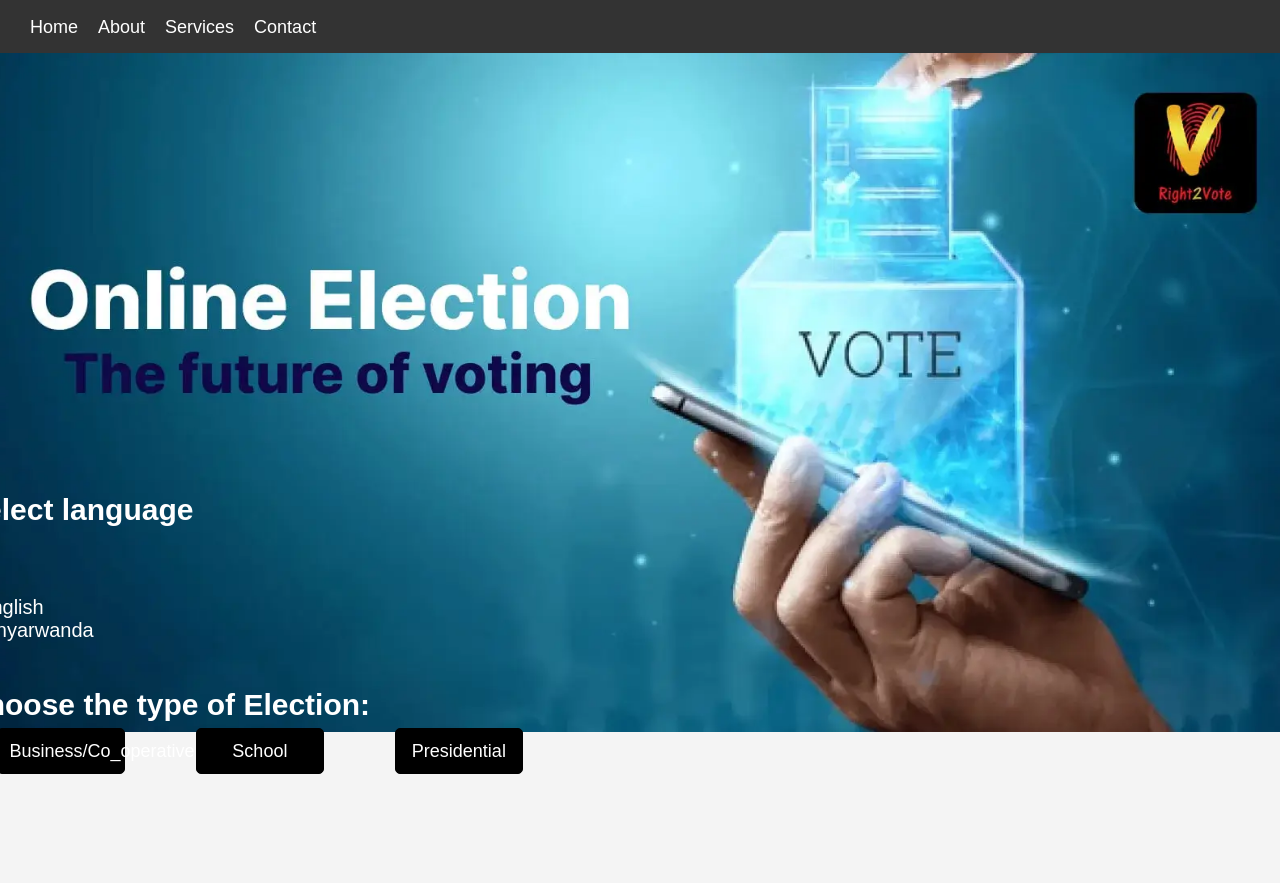
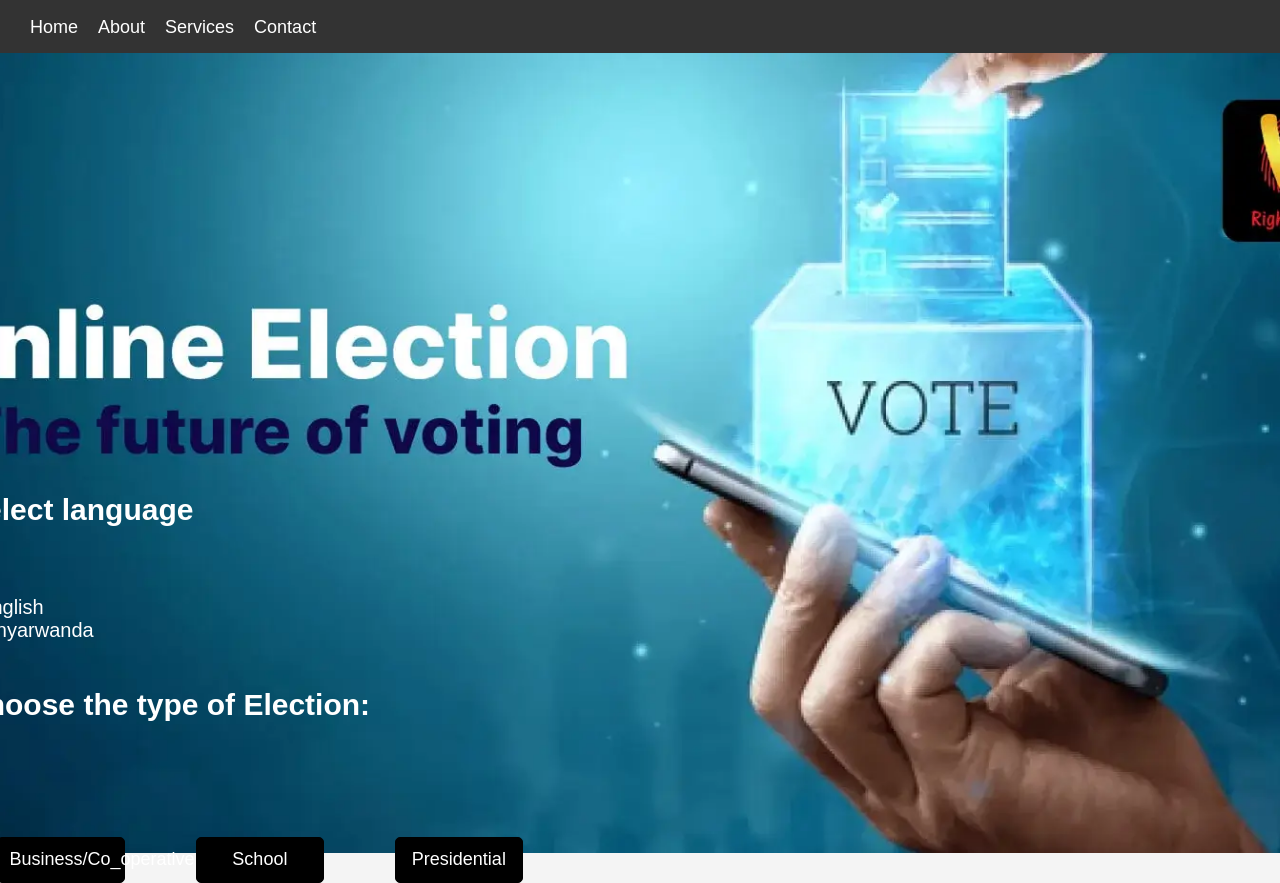
Before and after one commit to benjaminbsv/Amatora, a plain HTML site: page index.html in a window 1280 px wide. Before the commit the page ends 800 px from the top, so only its background shows below. Drawn offline with Linux system fonts and the light colour scheme; files that its build step writes are made by us from their sources; files whose address does not match are found by name.

Commit message:
Update index.html

```diff
--- a/index.html
+++ b/index.html
@@ -4,6 +4,172 @@
     <meta charset="UTF-8">
     <meta name="viewport" content="width=device-width, initial-scale=1.0">
     <title>Voting Platform</title>
+<style>
+    body {
+    width: 100%;
+    margin:0;
+}
+
+
+
+.left {
+    flex: 1;
+    display: flex;
+    justify-content: center;
+    height: 100%;
+    margin-left: -20cm;
+    margin-top: 6.8cm;
+    height: 100%;
+
+
+}
+
+
+
+.container {
+    display: flex;
+    flex-direction: column; /* Bituma byose bikurikirana hejuru-hasi */
+    align-items: center;  /* Bituma byose biba hagati horizontally */
+    gap: 10px; /* Intera hagati y’ibintu */
+}
+
+.continue-btn {
+    margin-top: 15px; /* Bituma button igira intera iri hagati yayo na radio buttons */
+}
+
+.container {
+    display: flex;
+    flex-direction: column; /* Bituma byose bikurikirana hejuru-hasi */
+    align-items: center;  /* Bituma byose biba hagati horizontally */
+    gap: 10px; /* Intera hagati y’ibintu */
+    background-image: url('./online_voting.png');
+    position: relative;
+    background-size: cover; /* Ifoto izuzuza page yose */
+    background-repeat: no-repeat;
+    background-position: center;
+    filter: brightness(100%);
+    min-height: 100vh;
+}
+
+
+.form {
+    position: relative;
+    z-index: 2;
+    background-color: rgba(255, 255, 255, 0.8);
+
+    border-radius: 8px;
+    box-shadow: 0 4px 8px rgba(0, 0, 0, 0.1);
+}
+form {
+    z-index: 2;
+}
+reft form {
+    color : white ;
+    z-index: 1;
+}
+
+
+
+.button-container {
+    display: flex;
+    justify-content: center; /* Centers buttons horizontally */
+    gap: 10px; /* Space between buttons */
+    margin-left: -53.5cm;
+    margin-top: 10px;
+    position: absolute;
+    bottom: 10%;
+    width: 100%;
+}
+
+.btn {
+        padding: 10px 20px;
+        font-size: 16px;
+        border: none;
+        cursor: pointer;
+        border-radius: 5px;
+        position: relative;
+        z-index: 1000;
+}
+
+/* Styles for each button */
+.btn-primary {
+
+
+    width: 18%;
+    padding: 2%;
+    color: rgb(31, 29, 29);
+    border: 1px solid rgb(0, 0, 0);
+    border-radius: 5px;
+    cursor: pointer;
+    position: absolute;
+    bottom: 10%;
+    z-index: 1000;
+    display: block;
+    margin-top: 15px;
+    padding: 12px 20px;
+    width: 10%;
+
+    margin-left: 23cm;
+    margin-bottom: -1.5cm;
+background-color: rgb(20, 19, 19);
+color: white;
+width: 18%;
+padding: 0.9%;
+font-size: 18px;
+transition: 0.3s ease;
+}
+
+.btn-secondary {
+
+    width: 18%;
+    padding: 2%;
+    color: rgb(0, 0, 0);
+    border: 1px solid rgb(0, 0, 0);
+    border-radius: 5px;
+    cursor: pointer;
+    position: absolute;
+    bottom: 10%;
+    z-index: 1000;
+    display: block;
+    margin-top: 15px;
+    padding: 12px 20px;
+    width: 10%;
+
+    margin-left: 30cm;
+    margin-bottom: -1.5cm;
+background-color: rgb(20, 19, 19);
+color: white;
+width: 12%;
+padding: 0.9%;
+font-size: 18px;
+}
+.btn-tertiary {
+    width: 18%;
+    border-radius: 5px;
+    cursor: pointer;
+    position: absolute;
+    bottom: 10%;
+    z-index: 1000;
+    display: block;
+    margin-top: 15px;
+    padding: 12px 20px;
+    width: 15%;
+
+    margin-left: 35cm;
+    margin-bottom: -1.5cm;
+background-color: rgb(20, 19, 19);
+color: white;
+width: 14%;
+padding: 1%;
+font-size: 18px;
+}
+
+.btn:hover {
+    opacity: 0.6;
+}
+</style>
+
+
     <style>
         table {
             width: 80%;
@@ -95,7 +261,7 @@
         }
 
     </style>
-    <link rel="stylesheet" href="../css/style.css">
+    <link rel="stylesheet" href="style.css">
 </head>
 <body style="color: #ffffff; font-size: 20px;">
     <nav class="navbar">
@@ -105,10 +271,10 @@
             <span class="bar"></span>
         </div>
         <ul class="nav-list">
-            <li><a href="./index.html">Home</a></li>
-            <li><a href="./About.html">About</a></li>
-            <li><a href="./Service.html">Services</a></li>
-            <li><a href="./Contact.html">Contact</a></li>
+            <li><a href="index.html">Home</a></li>
+            <li><a href="About.html">About</a></li>
+            <li><a href="Service.html">Services</a></li>
+            <li><a href="Contact.html">Contact</a></li>
         </ul>
     </nav>
 
@@ -133,11 +299,11 @@
             <a href="./Teacher & Student Logins.html">
                 <button class="btn btn-secondary">School</button>
             </a>
-            <a href="./Pre_ID & Phone number Entry.html">
+            <a href="Pre_ID & Phone number Entry.html">
                 <button class="btn btn-tertiary">Presidential</button>
             </a>
         </div>
     </div>
-    <script src="../JavaScript/script.js"></script>
+    <script src="JavaScript/script.js"></script>
 </body>
 </html>
```
